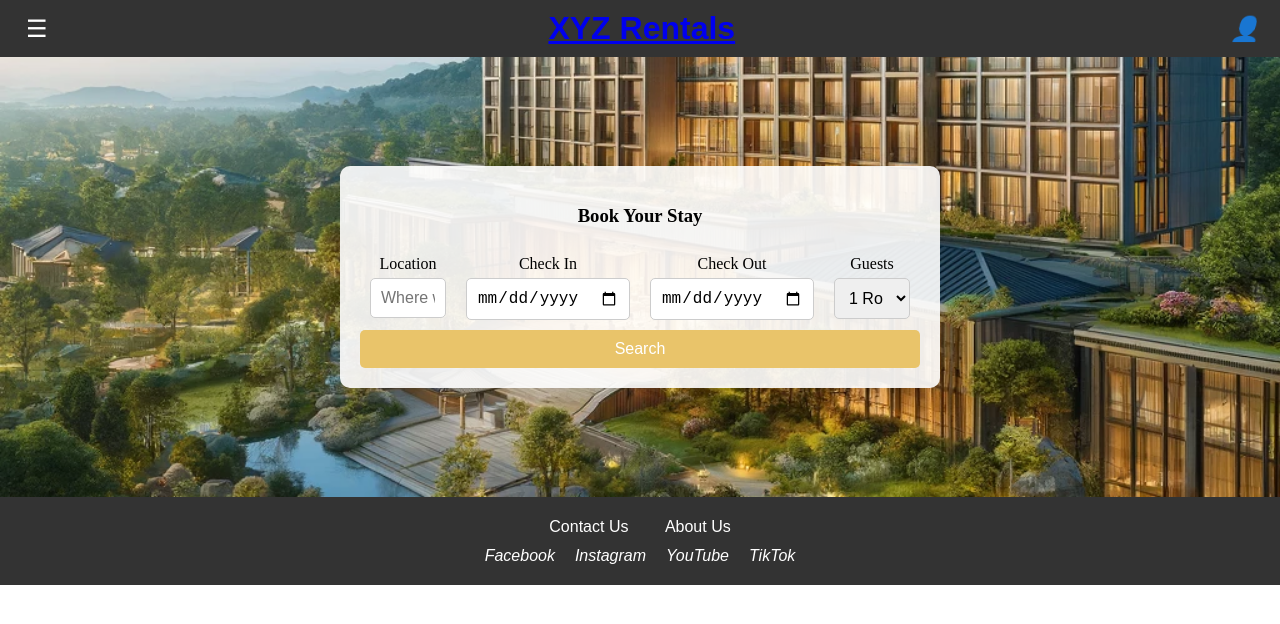
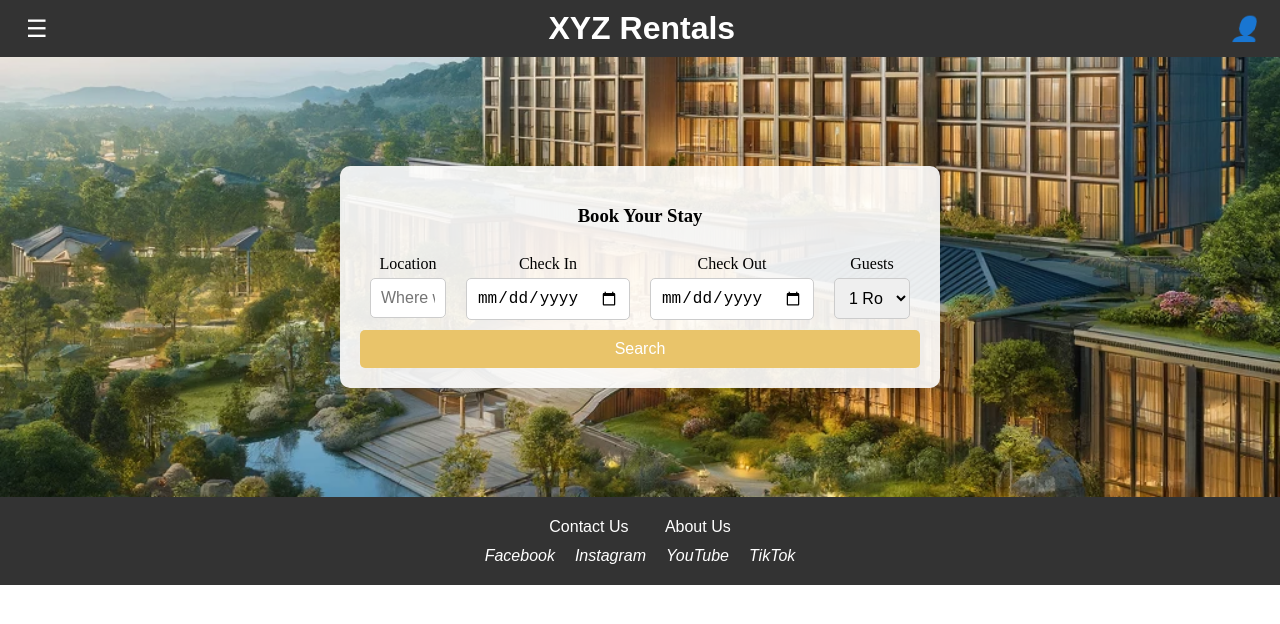
Before and after one commit to harryumbarila/xyz-rentals, a plain HTML site: page xyz-rentals/index.html in a window 1280 px wide. Drawn offline with Linux system fonts and the light colour scheme.

Commit message:
cta in header to index

```diff
--- a/xyz-rentals/styles.css
+++ b/xyz-rentals/styles.css
@@ -16,6 +16,11 @@ body {
     color: white;
     padding: 10px 20px;
     font-family: 'Avenir LT 85 Heavy', sans-serif;
+}
+
+.header-center a {
+    text-decoration: none;
+    color: white;
 }
 
 .header-center h1 {
```
